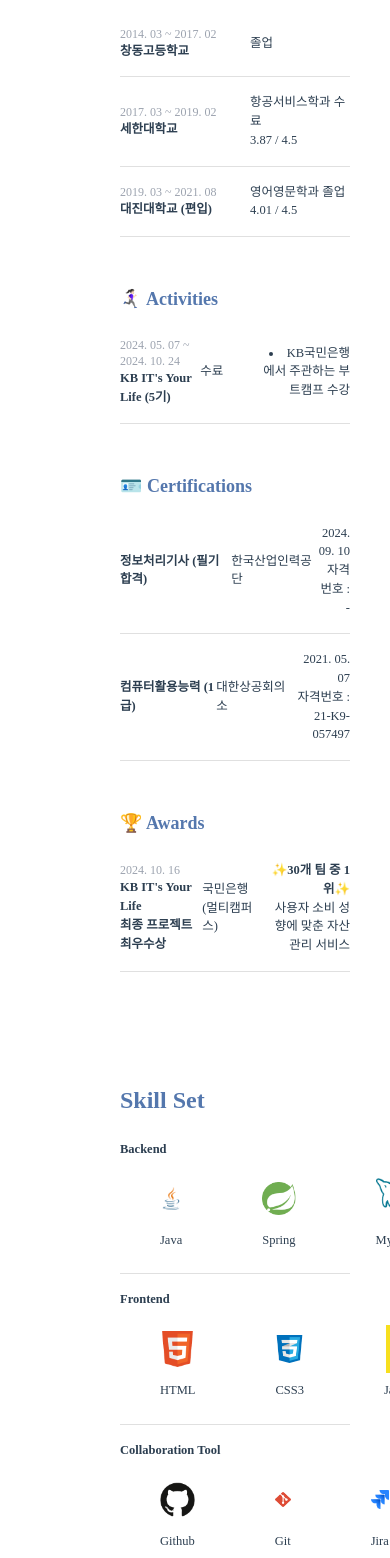
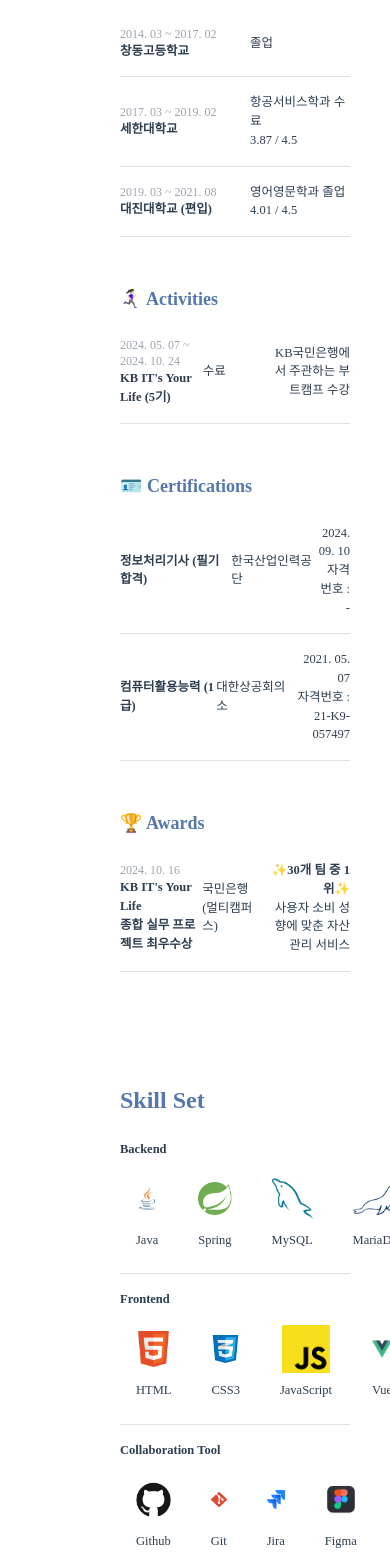
Before and after one commit to a-seung/Portfolio_LeeSeungA, a Vue app: page / in a window 390 px wide. Shown: the part 439-1997 px from the top of the page. Built offline with nearby package versions, Linux system fonts and the light colour scheme; a web font is replaced by a local one.

Commit message:
20240919 반응형 BP sm에서 md로 변경

```diff
--- a/src/App.vue
+++ b/src/App.vue
@@ -6,7 +6,7 @@
 
 
     <!-- Main Content Area for Routed Pages -->
-    <div class="flex-1 ml-20 sm:ml-60 overflow-y-auto min-h-screen p-10">
+    <div class="flex-1 ml-20 md:ml-60 overflow-y-auto min-h-screen p-10">
       <RouterView @updateActiveSection="updateActiveSection"/>
     </div>
   </div>
@@ -18,7 +18,7 @@
 import Slimbar from './components/Slimbar.vue'
 import { RouterView } from 'vue-router'
 
-const isMobile = ref(window.innerWidth < 640)
+const isMobile = ref(window.innerWidth < 768)
 const activeSection = ref('introduction')
 
 
@@ -27,8 +27,9 @@
 }
 
 // 화면 크기 변경 감지
+// sm:640 md:768 lg:1024
 const handleResize = () => {
-  isMobile.value = window.innerWidth < 640
+  isMobile.value = window.innerWidth < 768
 }
 
 
--- a/src/assets/main.css
+++ b/src/assets/main.css
@@ -85,11 +85,11 @@
 }
 
 .skill-set-group {
-  @apply flex py-2 mt-2
+  @apply flex py-2 mt-2 ml-4
 }
 
 .skill-item {
-  @apply flex flex-col items-center text-center mx-10;
+  @apply flex flex-col items-center text-center mr-10 w-16
 }
 
 .skill-image {
@@ -135,7 +135,7 @@
   } */
 }
 
-@media (min-width: 640px) {
+@media (min-width: 768px) {
   #app {
     font-size: medium;
   }
--- a/src/pages/Introduction.vue
+++ b/src/pages/Introduction.vue
@@ -55,7 +55,7 @@
         </div>
 
         <p class="line-content-group-2">수료</p>
-        <li class="line-content-group-3">KB국민은행에서 주관하는 부트캠프 수강</li>
+        <p class="line-content-group-3">KB국민은행에서 주관하는 부트캠프 수강</p>
       </div>
     </div>
 
@@ -86,7 +86,7 @@
         <div class="line-content-group-1">
           <p class="education-period">2024. 10. 16</p>
           <p class="line-content-title">KB IT's Your Life</p>
-          <p class="line-content-title">최종 프로젝트 최우수상</p>
+          <p class="line-content-title">종합 실무 프로젝트 최우수상</p>
         </div>
 
         <p class="line-content-group-2">국민은행<br>(멀티캠퍼스)</p>
```
